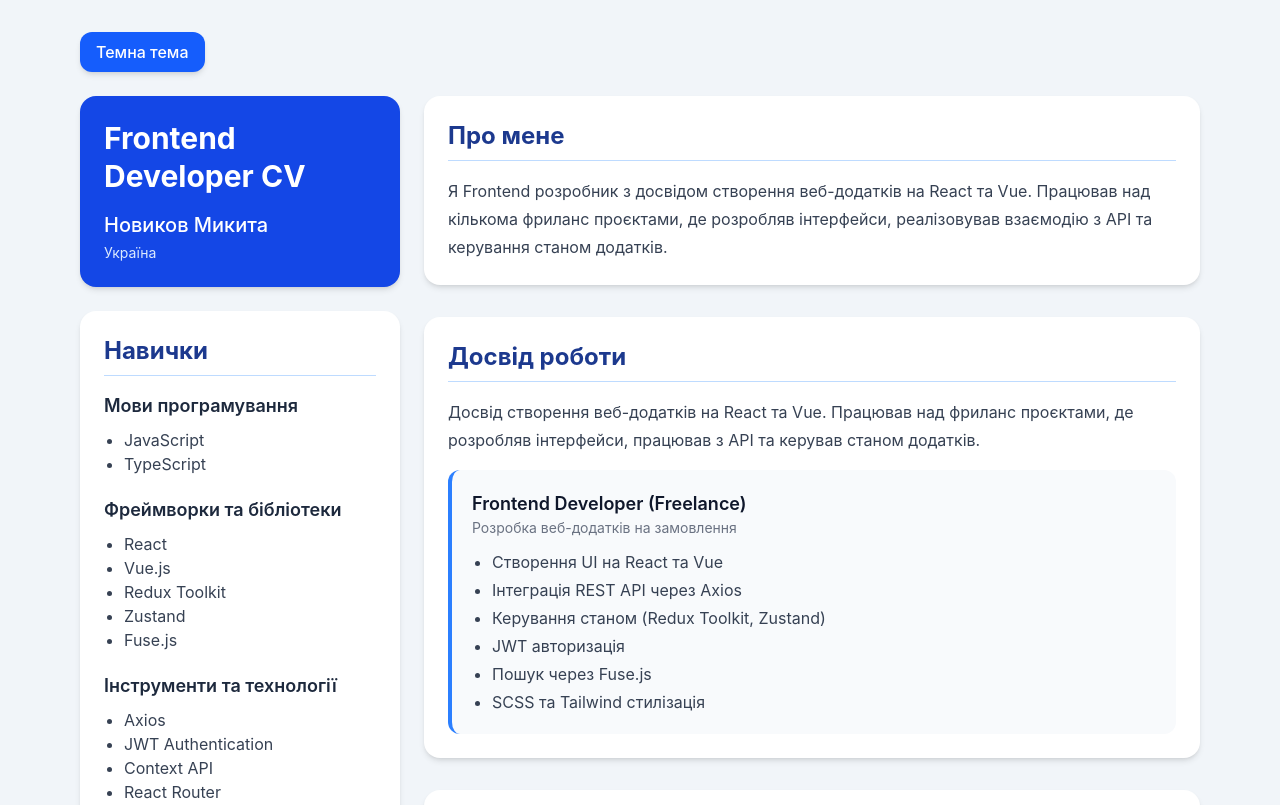
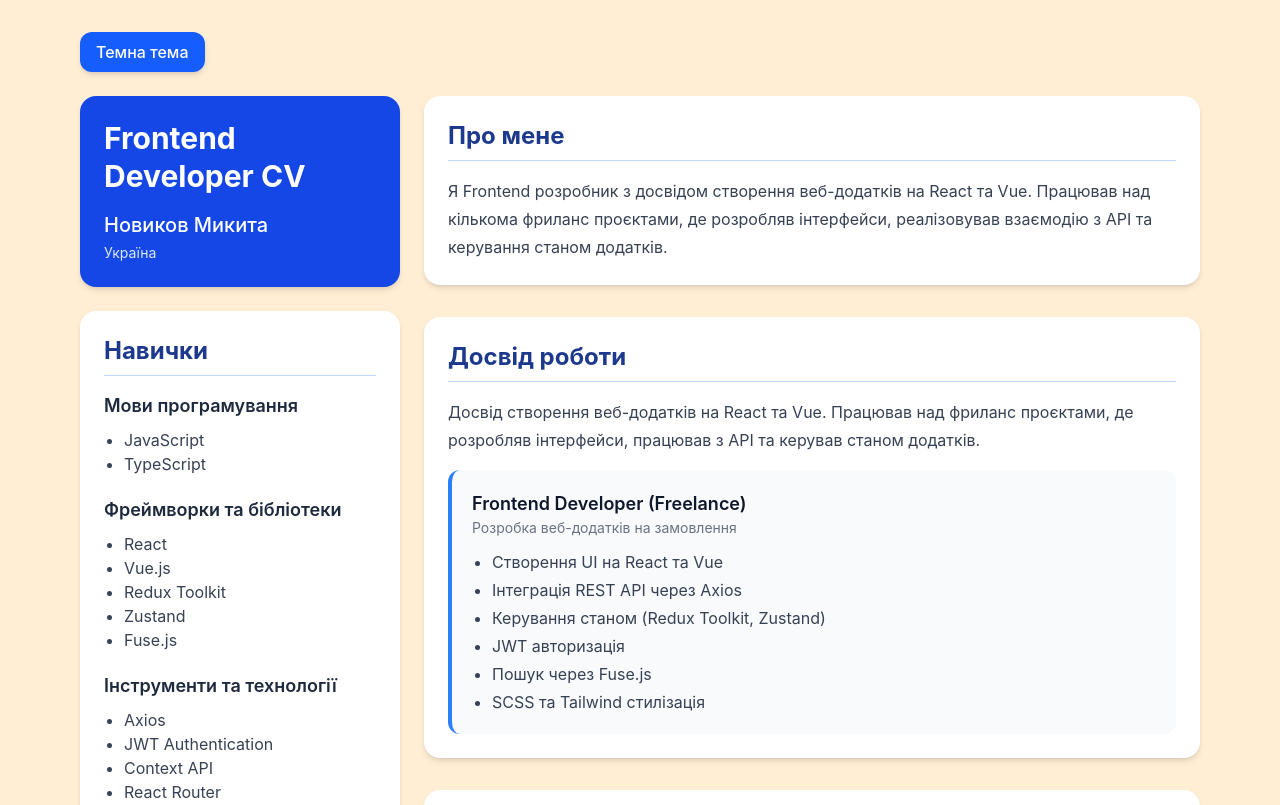
Before and after one commit to niketas2/lab_2, a React (Vite) app in the folder lab_2_react/: page / in a window 1280 px wide. Shown: the top 805 px of the page. Built offline with nearby package versions, Linux system fonts and the light colour scheme; no server answers.

Commit message:
Laba 5 change collor

```diff
--- a/lab_2_react/src/App.tsx
+++ b/lab_2_react/src/App.tsx
@@ -41,7 +41,7 @@ function App() {
     }
 
     return (
-        <div className="min-h-screen bg-slate-100 text-slate-900 transition-colors duration-300 dark:bg-slate-900 dark:text-white">
+        <div className="min-h-screen bg-orange-100 text-slate-900 transition-colors duration-300 dark:bg-slate-900 dark:text-white">
             <div className="mx-auto max-w-6xl px-4 py-8">
                 <button
                     onClick={toggleTheme}
```
